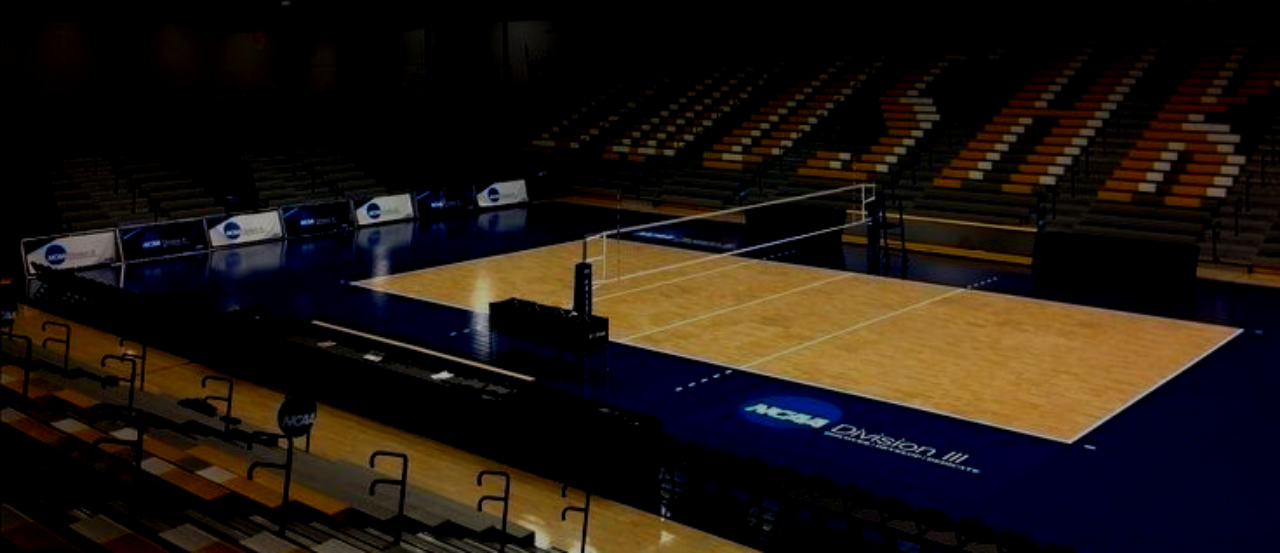
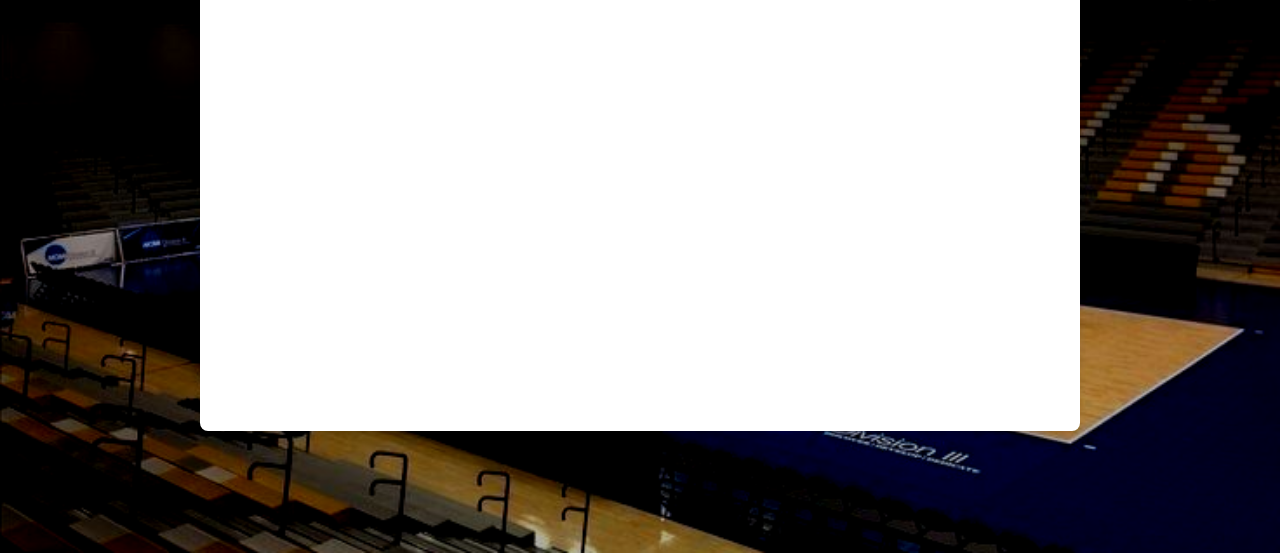
Before and after one commit to DBertezzolo/.github.io, a plain HTML site: page index.html in a window 1280 px wide. Shown: the part 247-800 px from the top of the page. Drawn offline with Linux system fonts and the light colour scheme.

Commit message:
Update style.css

```diff
--- a/style.css
+++ b/style.css
@@ -35,3 +35,13 @@ body{
 #perfetto {
     color: white;
 }
+
+.container {
+  background-color: white;
+  max-width: 800px;        /* Larghezza massima del foglio */
+  margin: 50px auto;       /* Centratura orizzontale + margine sopra/sotto */
+  padding: 40px;           /* Spazio interno */
+  border-radius: 8px;      /* Angoli arrotondati (opzionale) */
+  box-shadow: 0 4px 6px rgba(0, 0, 0, 0.1); /* Ombra leggera (opzionale) */
+  min-height: 500px;       /* Altezza minima */
+}
```
